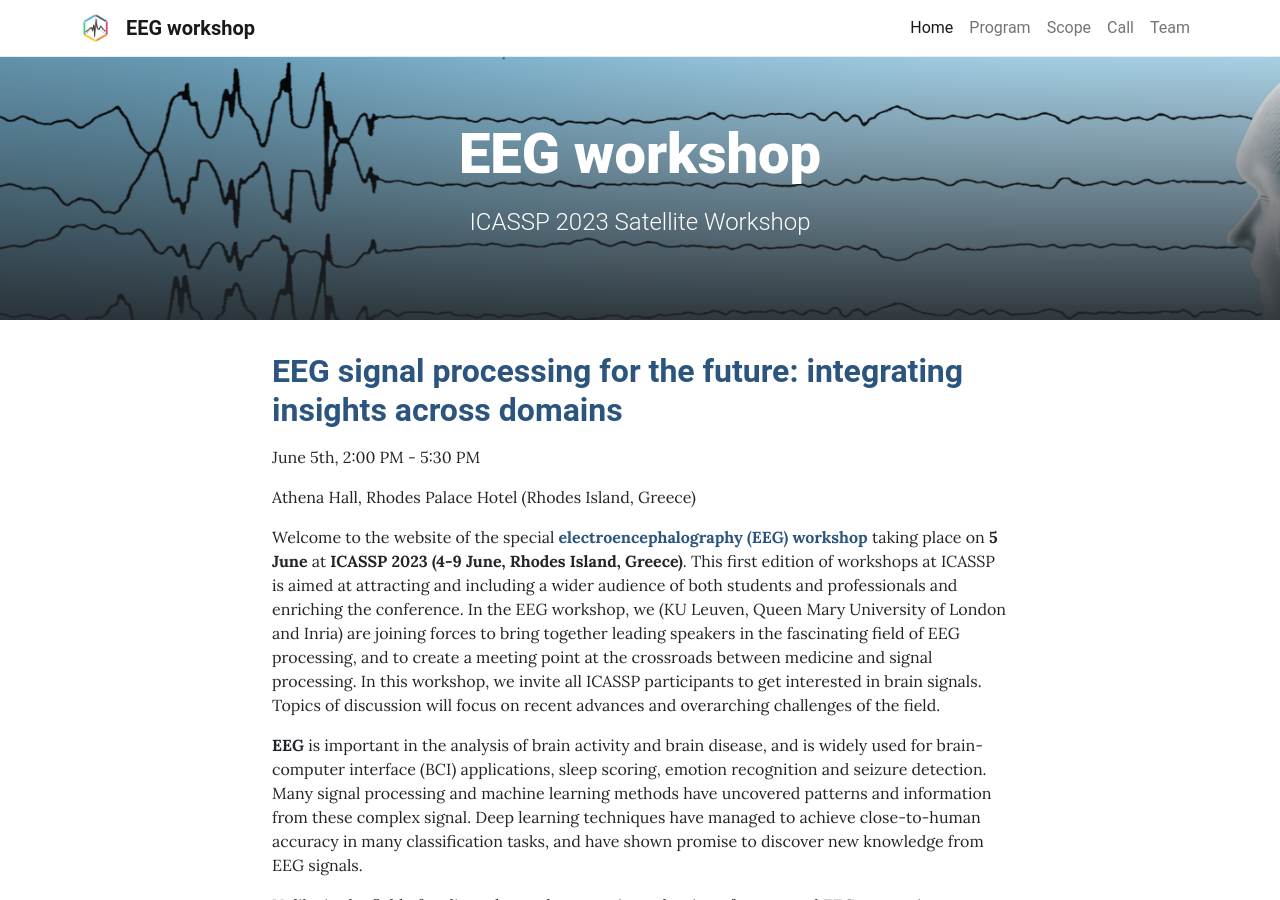
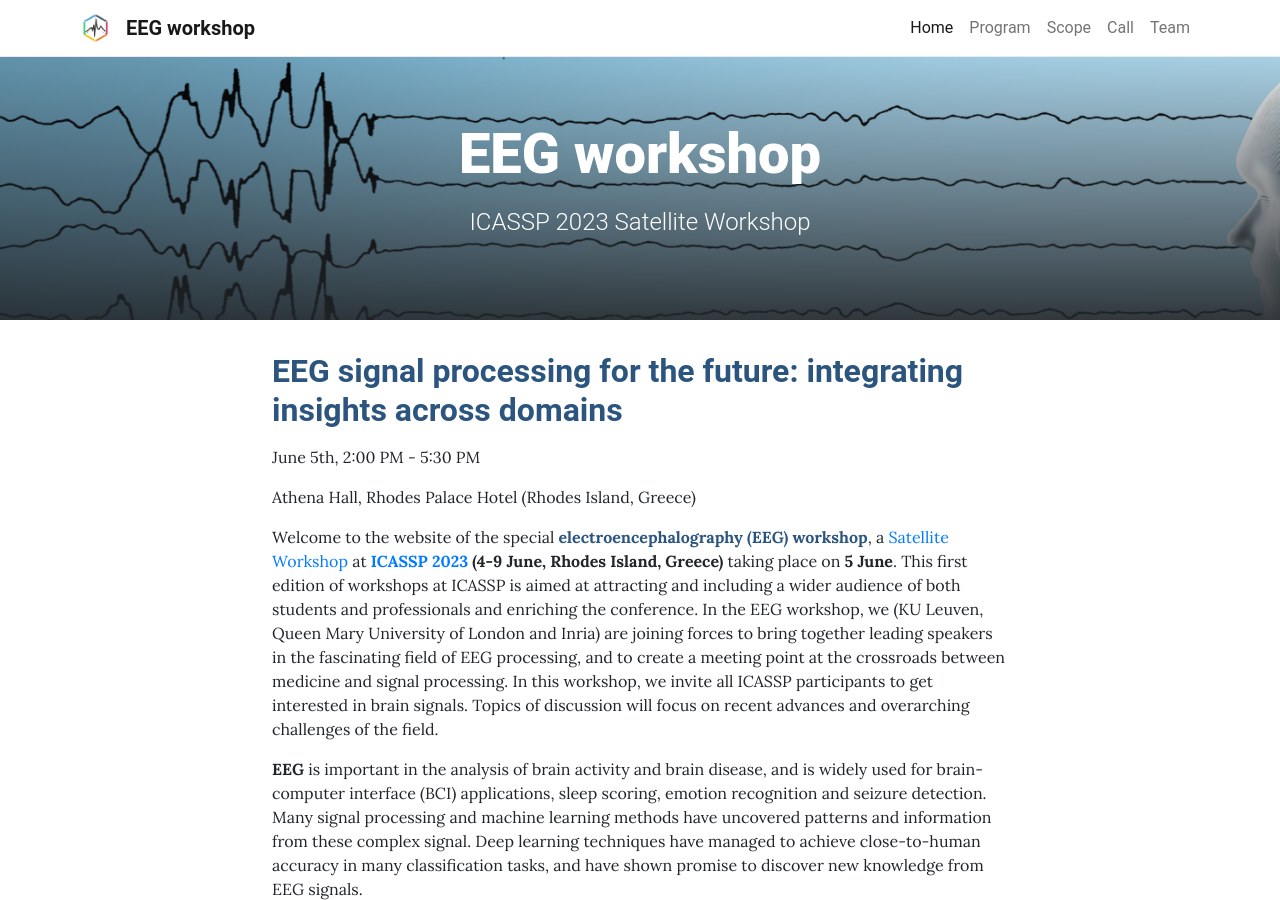
Before and after one commit to biomedepi/eegworkshop, a Jekyll site: the page built from pages/home.md, in a window 1280 px wide and 900 px high. Built offline with Jekyll 4.4.1, drawn with Linux system fonts in a browser that asks for light colours.

Commit message:
Update home.md

```diff
--- a/pages/home.md
+++ b/pages/home.md
@@ -13,7 +13,7 @@ June 5th, 2:00 PM - 5:30 PM
 
 Athena Hall, Rhodes Palace Hotel (Rhodes Island, Greece)
 
-Welcome to the website of the special **<span style="color:#2B547E">electroencephalography (EEG) workshop</span>** taking place on **5 June** at **ICASSP 2023 (4-9 June, Rhodes Island, Greece)**. This first edition of workshops at ICASSP is aimed at attracting and including a wider audience of both students and professionals and enriching the conference. In the EEG workshop, we (KU Leuven, Queen Mary University of London and Inria) are joining forces to bring together leading speakers in the fascinating field of EEG processing, and to create a meeting point at the crossroads between medicine and signal processing. In this workshop, we invite all ICASSP participants to get interested in brain signals. Topics of discussion will focus on recent advances and overarching challenges of the field.
+Welcome to the website of the special **<span style="color:#2B547E">electroencephalography (EEG) workshop</span>**, a [Satellite Workshop](https://2023.ieeeicassp.org/satellite-workshops/) at **[ICASSP 2023](https://2023.ieeeicassp.org/) (4-9 June, Rhodes Island, Greece)** taking place on **5 June**. This first edition of workshops at ICASSP is aimed at attracting and including a wider audience of both students and professionals and enriching the conference. In the EEG workshop, we (KU Leuven, Queen Mary University of London and Inria) are joining forces to bring together leading speakers in the fascinating field of EEG processing, and to create a meeting point at the crossroads between medicine and signal processing. In this workshop, we invite all ICASSP participants to get interested in brain signals. Topics of discussion will focus on recent advances and overarching challenges of the field.
 
 
 [//]: <> By bringing more attention to this fascinating topic at ICASSP 2023, this workshop will drive new interest and momentum in the field of EEG signal processing.
```
